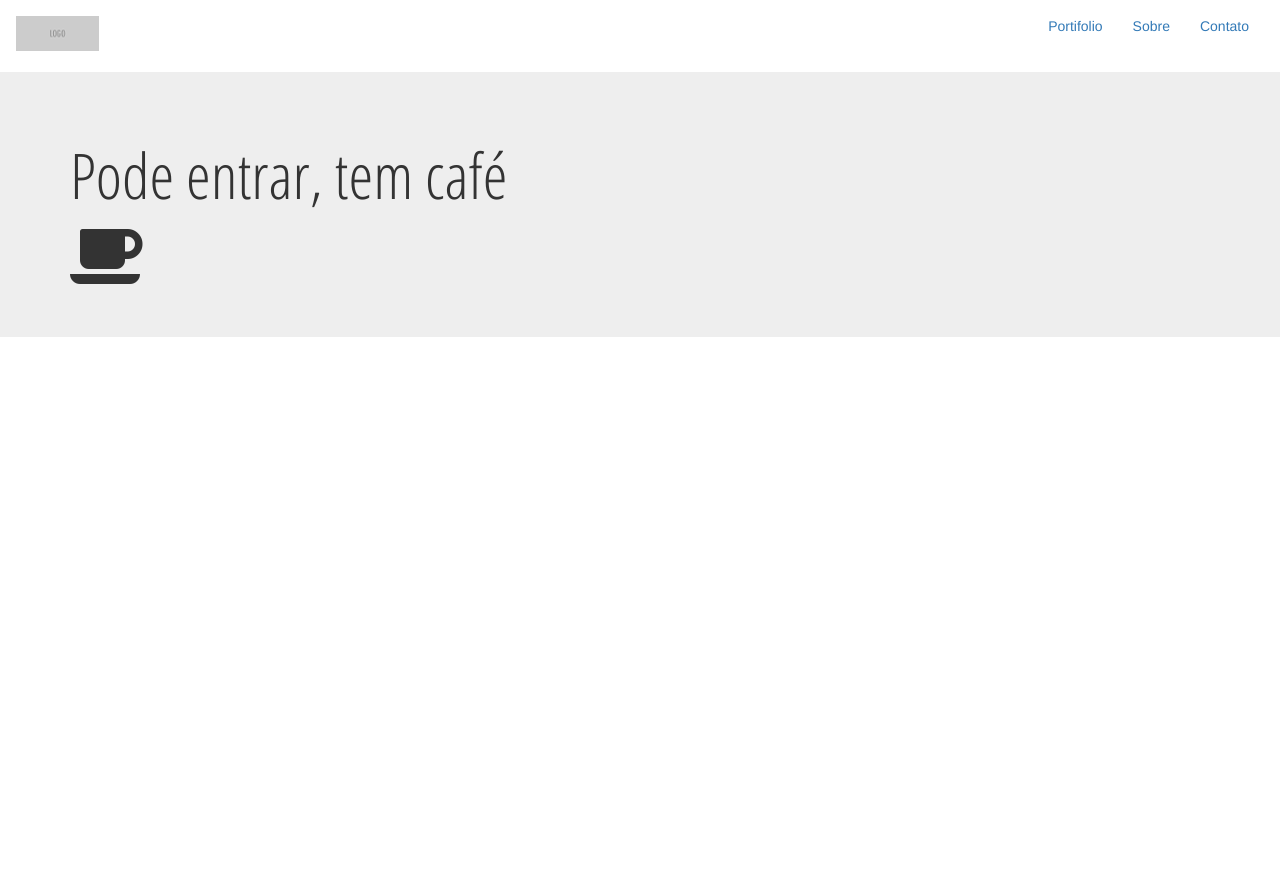
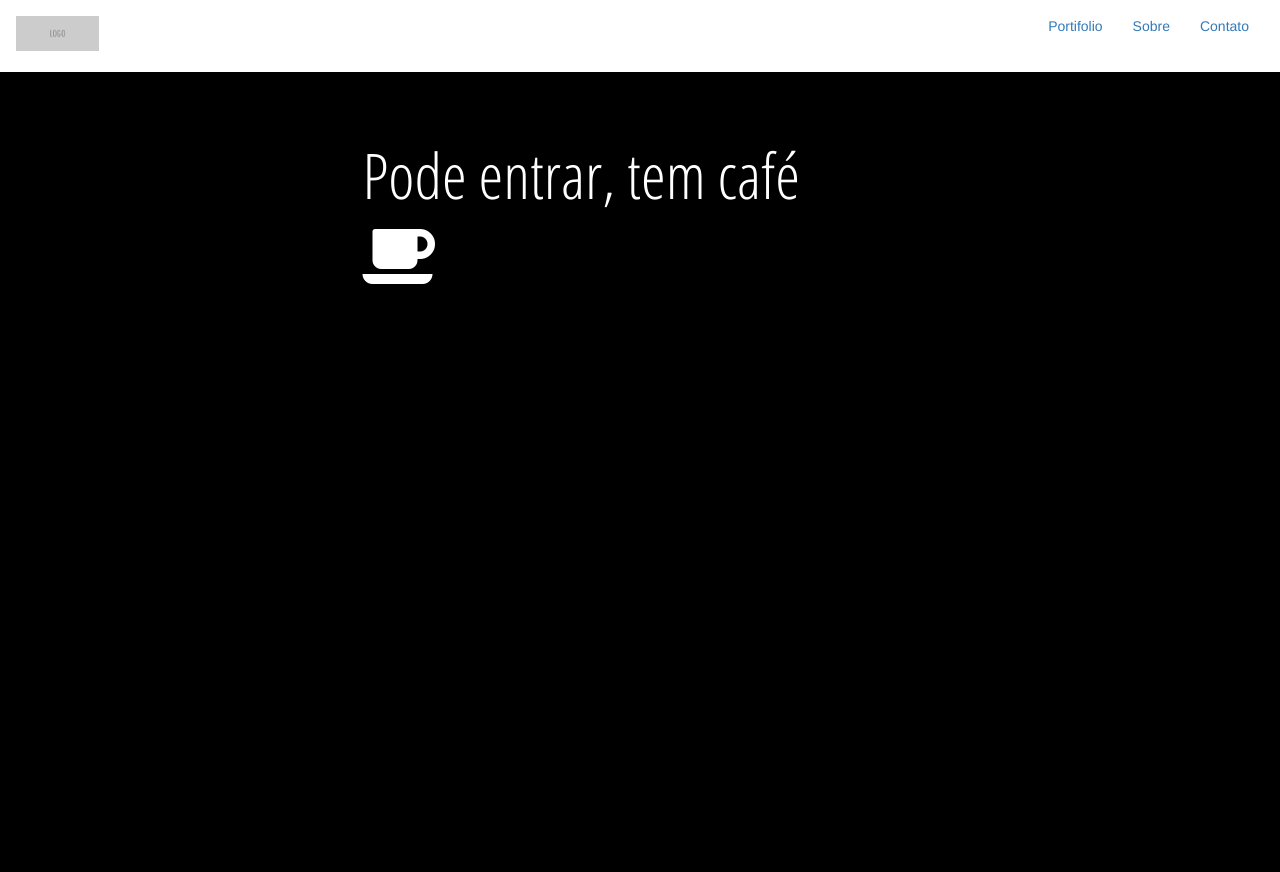
Before and after one commit to lainedimer/projetopublicidade, a PHP site: page /inicial.html in a window 1280 px wide. Before the commit the page ends 337 px from the top, so only its background shows below. Run offline with PHP 8.4, Linux system fonts and the light colour scheme.

Commit message:
full height

```diff
--- a/inicial.html
+++ b/inicial.html
@@ -14,7 +14,23 @@
     <link href="https://fonts.googleapis.com/css?family=Lobster" rel="stylesheet">
     <link href="https://fonts.googleapis.com/css?family=Open+Sans+Condensed:300" rel="stylesheet">
 </head>
+<style>
+*{
+	margin:0;
+	padding:0;
+}
+.container-all{
+	position:absolute;
+	top:0;
+	left:0;
+	z-index:11;
+	width:100%;
+	height:100%;
+}
+</style>
 <body>
+<div class="container-all">
+
 <nav class="navbar">
   <div class="container-fluid">
     <!-- Brand and toggle get grouped for better mobile display -->
@@ -40,14 +56,19 @@
     </div><!-- /.navbar-collapse -->
   </div><!-- /.container-fluid -->
 </nav>
-	<div class="jumbotron">
-		<div class="container">
-			<h1 class="fonte">Pode entrar, tem café</h1>
-			<i class="animated bounceInLeft fa fa-coffee fa-5x"></i>
+	<div class="jumbotron" style="width:100%; height:0; min-height:100%;background:black">
+		<div class="container" style="color:white;">
+			<div class="row">
+  				<div class="col-md-6 col-md-offset-3">
+  					<h1 class="fonte">Pode entrar, tem café</h1>
+					<i class="animated bounceInLeft fa fa-coffee fa-5x"></i>
+  				</div>
+			</div>
 		</div>
 	</div>
 
 	<script src="https://code.jquery.com/jquery-2.2.4.min.js"></script>
     <script src="https://maxcdn.bootstrapcdn.com/bootstrap/3.3.7/js/bootstrap.min.js"></script>
+</div>
 </body>
 </html>
--- a/stylesheets/costumize.css
+++ b/stylesheets/costumize.css
@@ -1 +1 @@
-.fonte{font-family: 'Open Sans Condensed';}
+.fonte{font-family: 'Open Sans Condensed'; color: #000;}
```
